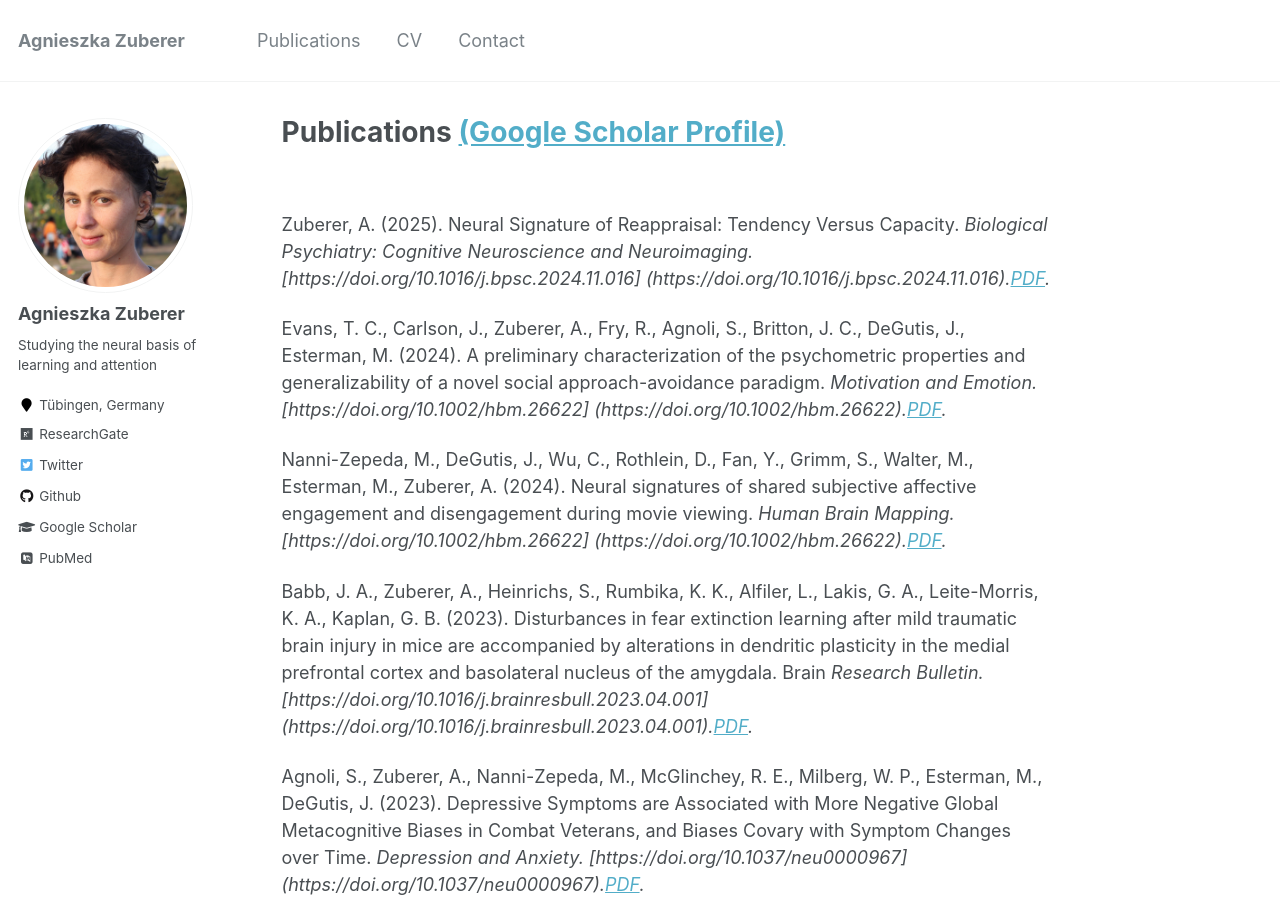
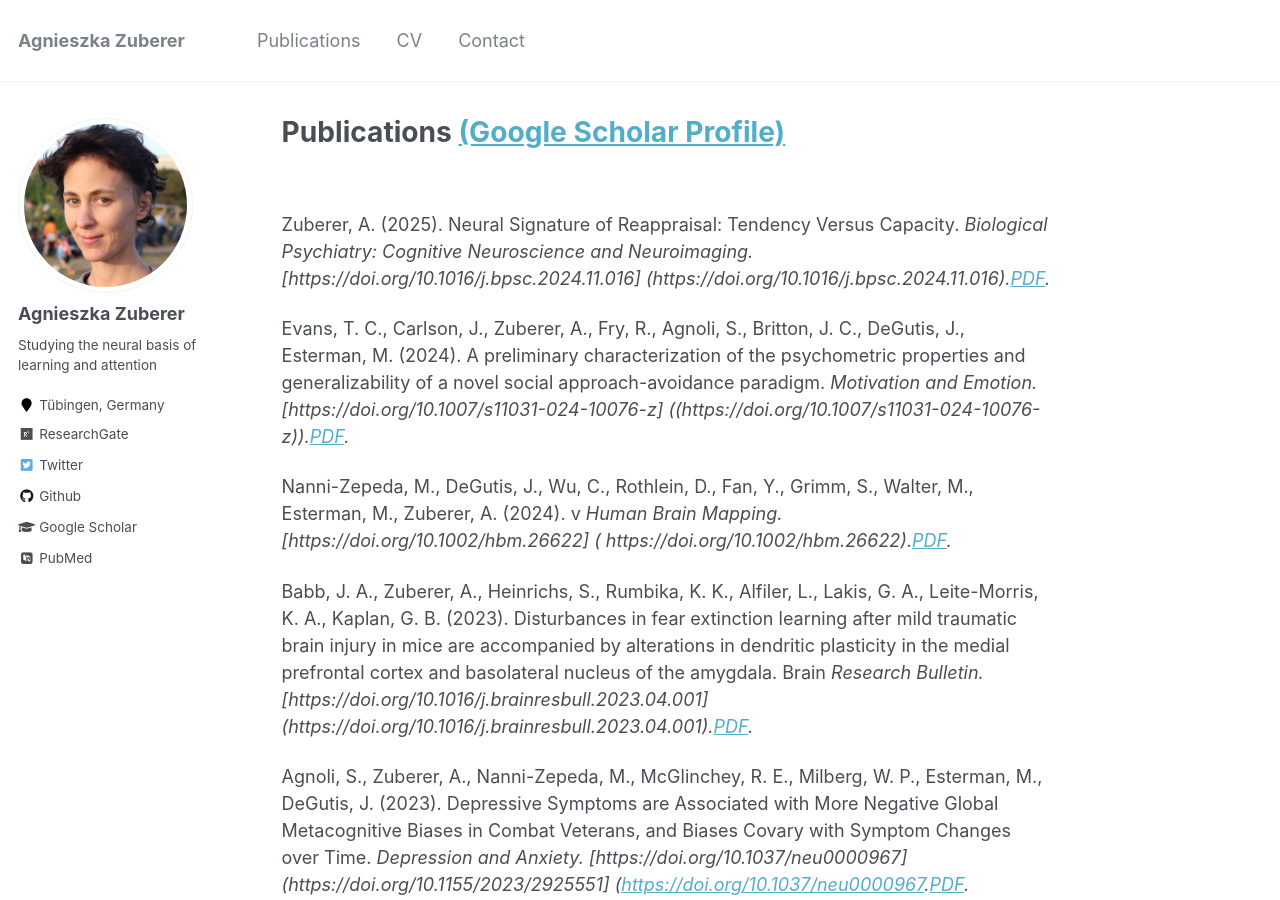
Before and after one commit to azuberer/azuberer.github.io, a Jekyll site: the page built from _pages/publications.md, in a window 1280 px wide and 900 px high. Built offline with Jekyll 4.4.1, drawn with Linux system fonts in a browser that asks for light colours; some web fonts are replaced.

Commit message:
Update publications.md

```diff
--- a/_pages/publications.md
+++ b/_pages/publications.md
@@ -11,20 +11,20 @@ Zuberer, A. (2025). Neural Signature of Reappraisal: Tendency Versus Capacity. <
 
 
 Evans, T. C., Carlson, J., Zuberer, A., Fry, R., Agnoli, S., Britton, J. C., DeGutis, J., Esterman, M. (2024). A preliminary characterization of the psychometric properties and generalizability of a novel social approach-avoidance paradigm. <i>Motivation and Emotion<i>.
+[https://doi.org/10.1007/s11031-024-10076-z]
+((https://doi.org/10.1007/s11031-024-10076-z)).[PDF](http://azuberer.github.io/files/EvansPreliminary2024.pdf).
+
+Nanni-Zepeda, M., DeGutis, J., Wu, C., Rothlein, D., Fan, Y., Grimm, S., Walter, M., Esterman, M., Zuberer, A. (2024). v <i>Human Brain Mapping.<i>
 [https://doi.org/10.1002/hbm.26622]
-(https://doi.org/10.1002/hbm.26622).[PDF](http://azuberer.github.io/files/EvansPreliminary2024.pdf).
-
-Nanni-Zepeda, M., DeGutis, J., Wu, C., Rothlein, D., Fan, Y., Grimm, S., Walter, M., Esterman, M., Zuberer, A. (2024). Neural signatures of shared subjective affective engagement and disengagement during movie viewing. <i>Human Brain Mapping.<i>
-[https://doi.org/10.1002/hbm.26622]
-(https://doi.org/10.1002/hbm.26622).[PDF](http://azuberer.github.io/files/NanniNeural2024.pdf).
+( https://doi.org/10.1002/hbm.26622).[PDF](http://azuberer.github.io/files/NanniNeural2024.pdf).
 
 Babb, J. A., Zuberer, A., Heinrichs, S., Rumbika, K. K., Alfiler, L., Lakis, G. A., Leite-Morris, K. A., Kaplan, G. B. (2023). Disturbances in fear extinction learning after mild traumatic brain injury in mice are accompanied by alterations in dendritic plasticity in the medial prefrontal cortex and basolateral nucleus of the amygdala. Brain <i>Research Bulletin.<i>
 [https://doi.org/10.1016/j.brainresbull.2023.04.001]
 (https://doi.org/10.1016/j.brainresbull.2023.04.001).[PDF](http://azuberer.github.io/files/BabbDisturbances2023.pdf).
 
 
-Agnoli, S., Zuberer, A., Nanni-Zepeda, M., McGlinchey, R. E., Milberg, W. P., Esterman, M., DeGutis, J. (2023). Depressive Symptoms are Associated with More Negative Global Metacognitive Biases in Combat Veterans, and Biases Covary with Symptom Changes over Time. <i>Depression and Anxiety.<i> [https://doi.org/10.1037/neu0000967]
-(https://doi.org/10.1037/neu0000967).[PDF](http://azuberer.github.io/files/AgnoliDepressive2023.pdf).
+Agnoli, S., Zuberer, A., Nanni-Zepeda, M., McGlinchey, R. E., Milberg, W. P., Esterman, M., DeGutis, J. (2023). Depressive Symptoms are Associated with More Negative Global Metacognitive Biases in Combat Veterans, and Biases Covary with Symptom Changes over Time. <i>Depression and Anxiety.<i> [https://doi.org/10.1037/neu0000967](https://doi.org/10.1155/2023/2925551]
+([https://doi.org/10.1037/neu0000967](https://doi.org/10.1037/neu0000967](https://doi.org/10.1155/2023/2925551)).[PDF](http://azuberer.github.io/files/AgnoliDepressive2023.pdf).
 
 
 Hillmann, B., Zuberer, A., Schwarz, L., Erb, M., Scheffler, M., Nieratschker, V., Ethofer, T. (2022). ADHD patients with DIRAS-2 risk allele need more thalamic activation during emotional face-voice recognition. <i>Psychiatry Research.<i> [https://doi.org/10.1016/j.psychres.2021.114355](https://doi.org/10.1016/j.psychres.2021.114355).[PDF](http://azuberer.github.io/files/Hillmann2022ADHD.pdf).
```
